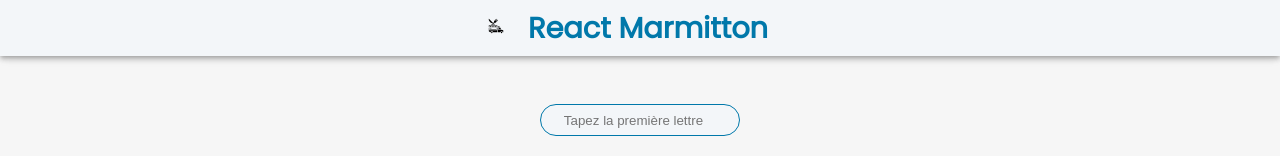
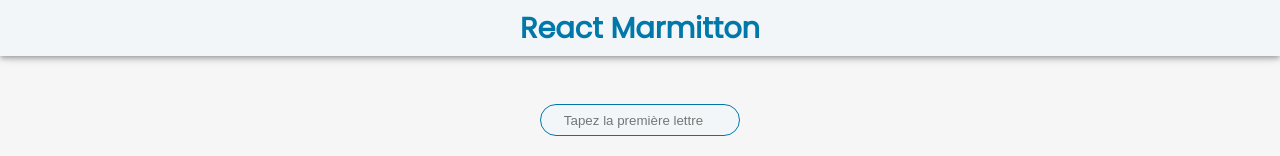
Before and after one commit to arnaudpant/react-marmitton, a React (Create React App) app: page / in a window 1280 px wide. Shown: the top 156 px of the page. Built offline with nearby package versions, Linux system fonts and the light colour scheme; no server answers.

Commit message:
commit avant push

```diff
--- a/src/components/Appbar/AppBar.js
+++ b/src/components/Appbar/AppBar.js
@@ -1,13 +1,13 @@
 import React from "react";
-import { GiFoodTruck } from "react-icons/gi";
+//import { GiFoodTruck } from "react-icons/gi";
 
 export default function AppBar (){
 
     return (
         <div className="navbar">
-            <div className="navbar__logo">
+            {/* <div className="navbar__logo">
                 <GiFoodTruck />
-            </div>
+            </div> */}
             <h1 className="navbar__title">React Marmitton</h1>
         </div>
     );
```
Also changed, not shown: 5 other files (tests, documents, lock files or other folders).
